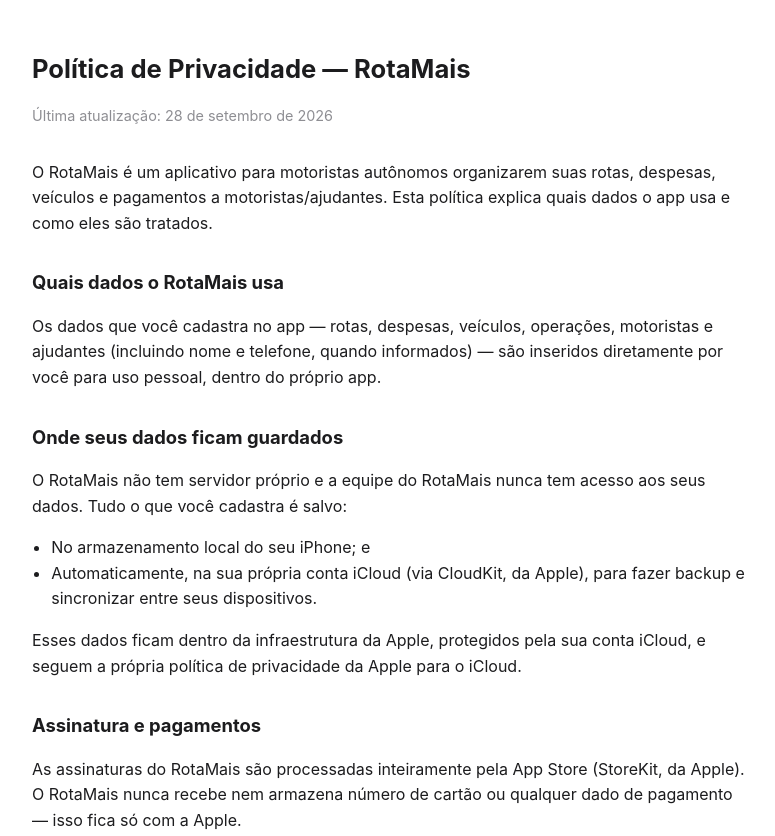
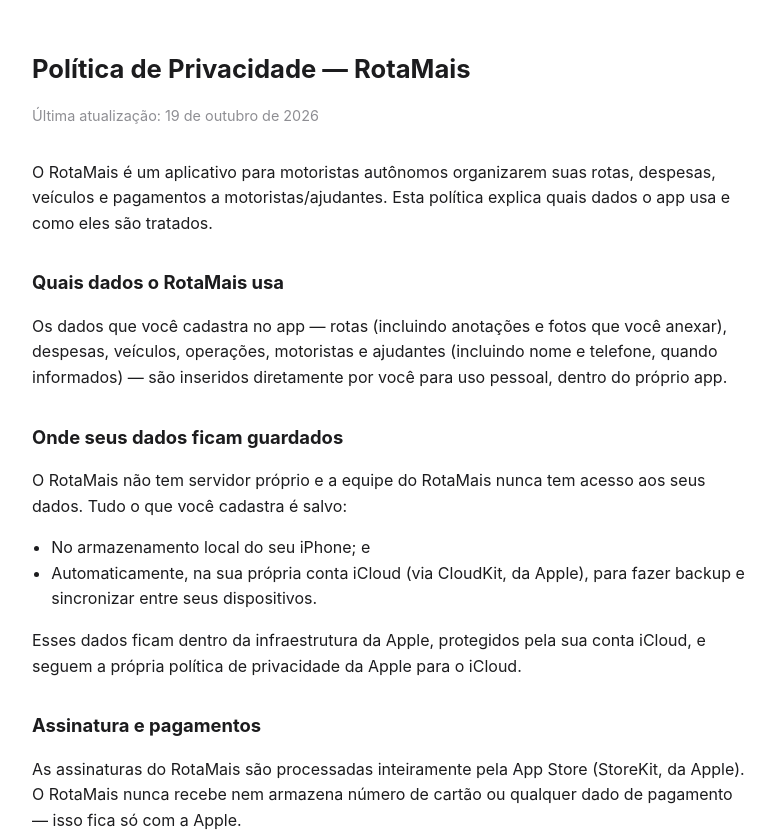
Before and after one commit to victorbrigido/rotamais-privacidade, a plain HTML site: page index.html in a window 1280 px wide. Shown: the top 836 px of the page, without its empty margins (248-1023 px from the left). Drawn offline with Linux system fonts and the light colour scheme.

Commit message:
Privacy policy: mention route notes and photos

```diff
--- a/index.html
+++ b/index.html
@@ -29,12 +29,12 @@
 <body>
 
 <h1>Política de Privacidade — RotaMais</h1>
-<p class="updated">Última atualização: 28 de setembro de 2026</p>
+<p class="updated">Última atualização: 19 de outubro de 2026</p>
 
 <p>O RotaMais é um aplicativo para motoristas autônomos organizarem suas rotas, despesas, veículos e pagamentos a motoristas/ajudantes. Esta política explica quais dados o app usa e como eles são tratados.</p>
 
 <h2>Quais dados o RotaMais usa</h2>
-<p>Os dados que você cadastra no app — rotas, despesas, veículos, operações, motoristas e ajudantes (incluindo nome e telefone, quando informados) — são inseridos diretamente por você para uso pessoal, dentro do próprio app.</p>
+<p>Os dados que você cadastra no app — rotas (incluindo anotações e fotos que você anexar), despesas, veículos, operações, motoristas e ajudantes (incluindo nome e telefone, quando informados) — são inseridos diretamente por você para uso pessoal, dentro do próprio app.</p>
 
 <h2>Onde seus dados ficam guardados</h2>
 <p>O RotaMais não tem servidor próprio e a equipe do RotaMais nunca tem acesso aos seus dados. Tudo o que você cadastra é salvo:</p>
```
